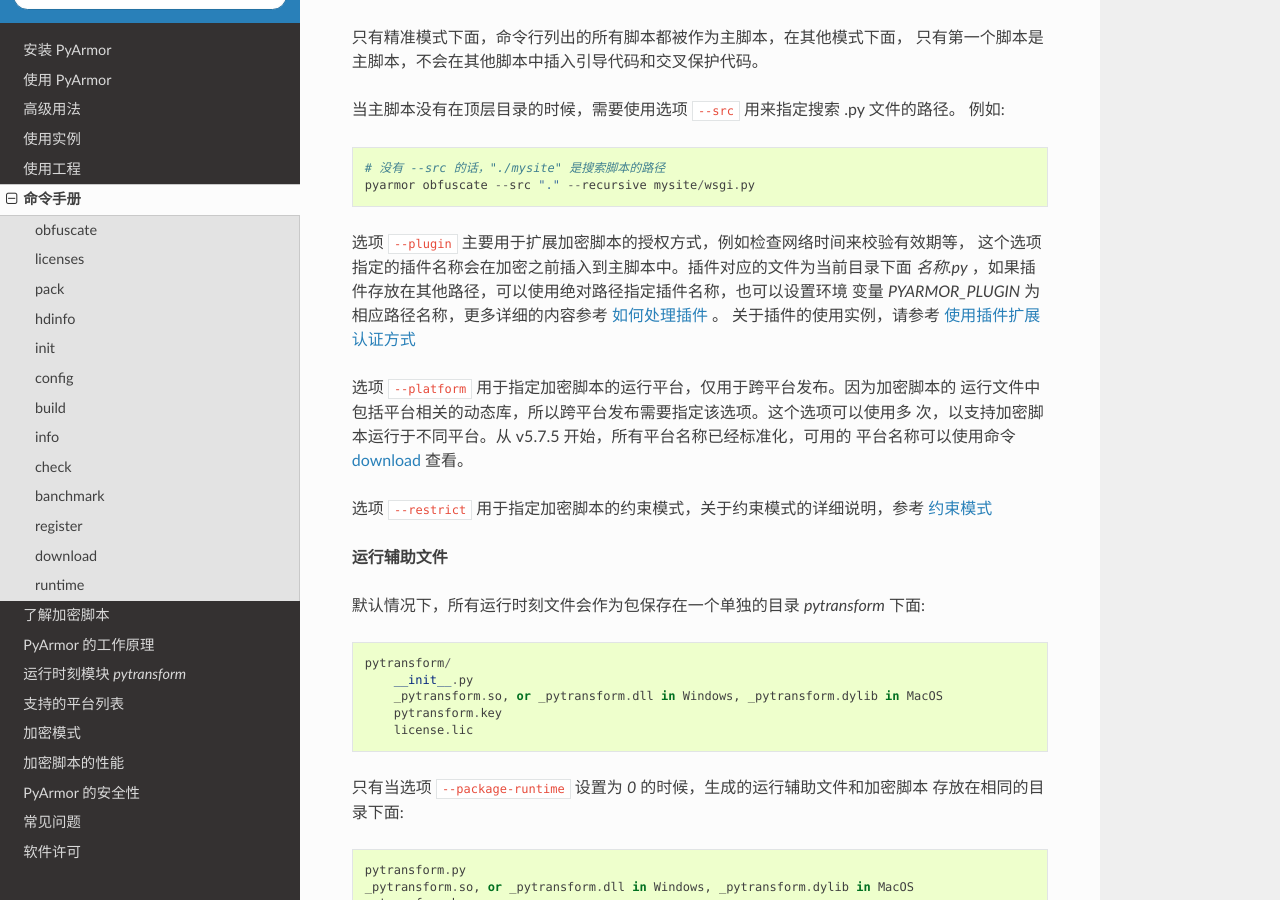
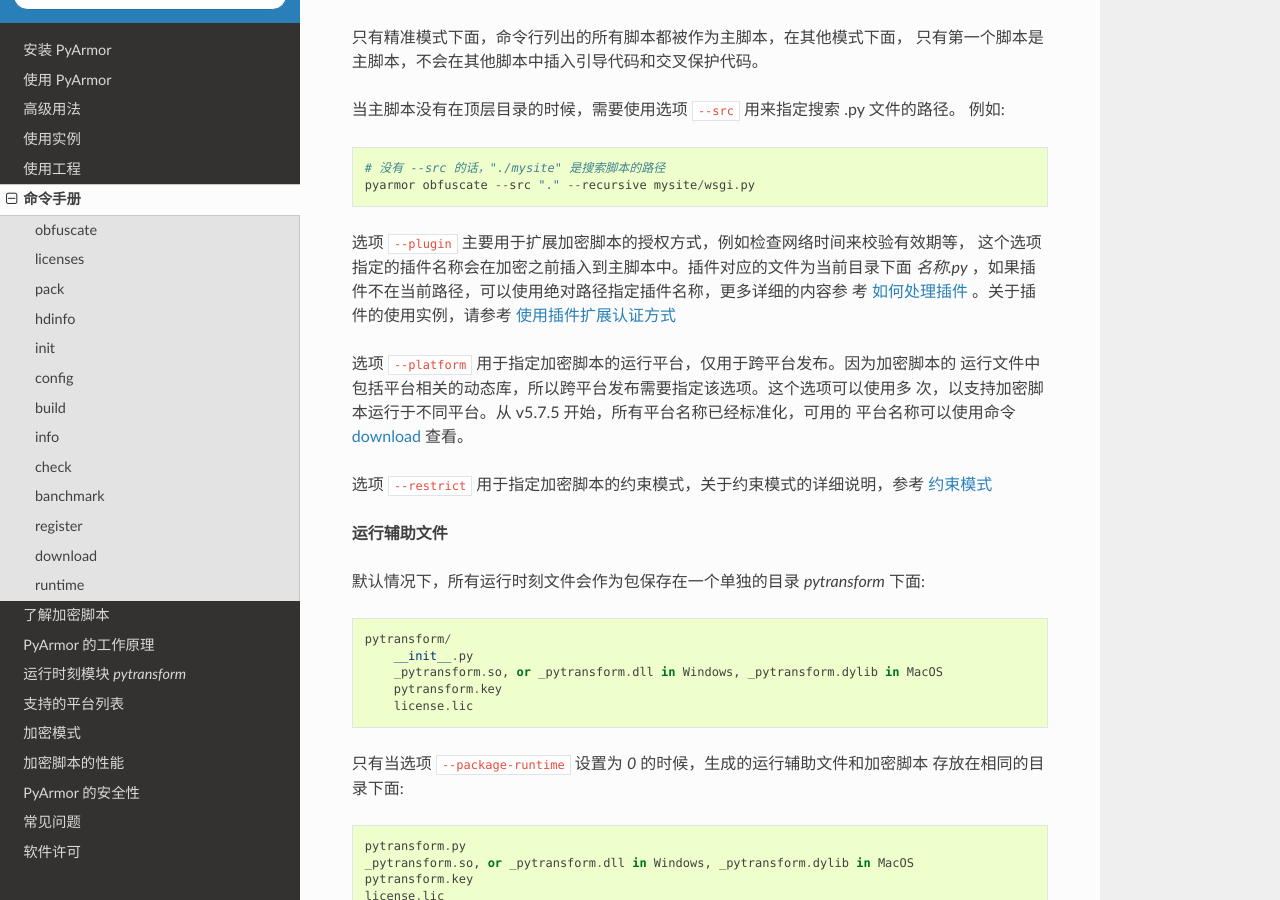
Before and after one commit to dashingsoft/pyarmor-docs-zh, a Sphinx documentation site: the page built from docs/man.rst, in a window 1280 px wide and 900 px high, scrolled down 2977 px. Built offline with Sphinx 7.4.7 and the Read the Docs theme 2.0.0, drawn with Linux system fonts in a browser that asks for light colours.

Commit message:
Refine plugin document

```diff
--- a/docs/how-to-do.rst
+++ b/docs/how-to-do.rst
@@ -104,7 +104,7 @@
 
 * 如果插件指定了绝对路径，那么直接在这个路径下面查找对应的 `.py` 文件
 * 如果是相对路径，首先在当前目录下面找对应的 `.py` 文件，其次是
-  ``$HOME/.pyarmor/plugins`` ，最后到环境变量 ``PYARMOR_PLGUIN`` 指定的路径下查找
+  ``$HOME/.pyarmor/plugins`` ，最后是 ``{pyarmor_folder}/plugins``
 * 没有找到就抛出异常
 
 如果在加密脚本的时候指定了插件，PyArmor 在加密脚本之前，会逐行扫描源代码的注释去
--- a/docs/man.rst
+++ b/docs/man.rst
@@ -109,9 +109,8 @@
 
 选项 ``--plugin`` 主要用于扩展加密脚本的授权方式，例如检查网络时间来校验有效期等，
 这个选项指定的插件名称会在加密之前插入到主脚本中。插件对应的文件为当前目录下面
-`名称.py` ，如果插件存放在其他路径，可以使用绝对路径指定插件名称，也可以设置环境
-变量 `PYARMOR_PLUGIN` 为相应路径名称，更多详细的内容参考 :ref:`如何处理插件` 。
-关于插件的使用实例，请参考 :ref:`使用插件扩展认证方式`
+`名称.py` ，如果插件不在当前路径，可以使用绝对路径指定插件名称，更多详细的内容参
+考 :ref:`如何处理插件` 。关于插件的使用实例，请参考 :ref:`使用插件扩展认证方式`
 
 选项 ``--platform`` 用于指定加密脚本的运行平台，仅用于跨平台发布。因为加密脚本的
 运行文件中包括平台相关的动态库，所以跨平台发布需要指定该选项。这个选项可以使用多
```
